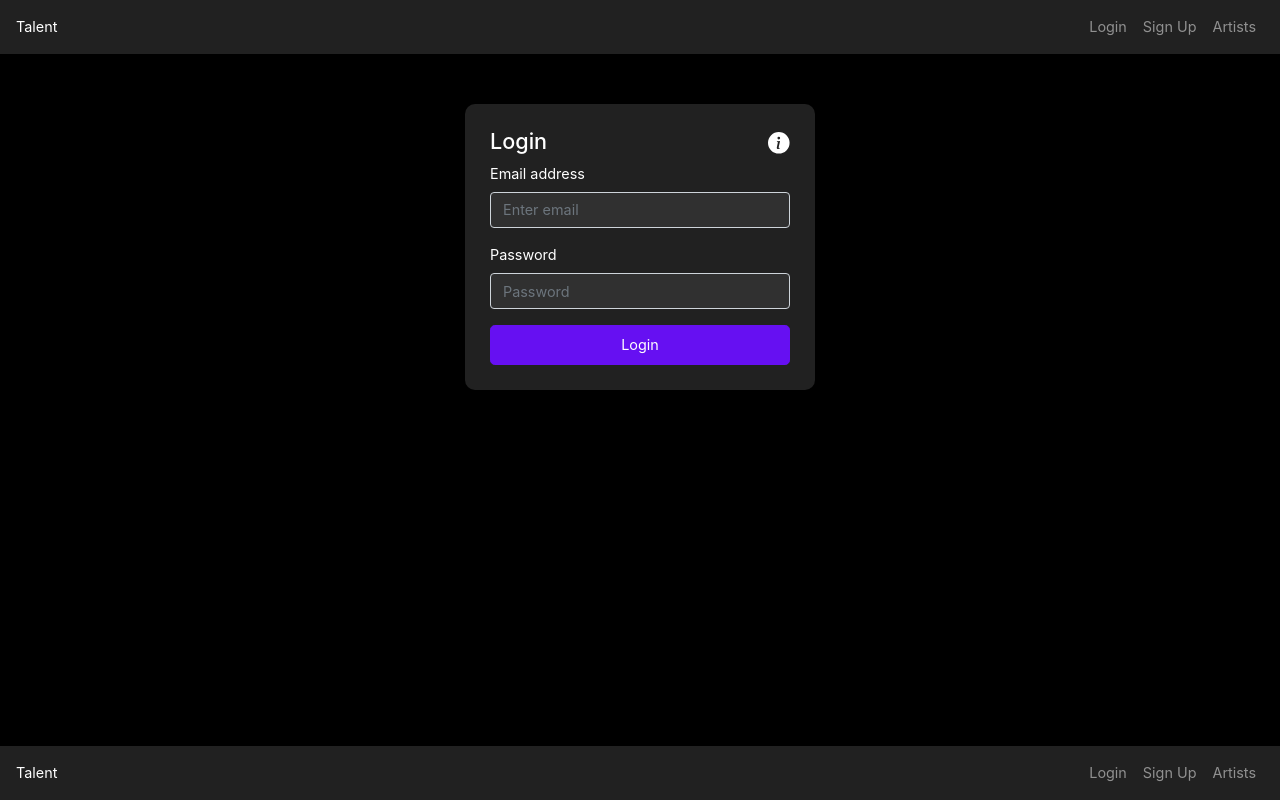
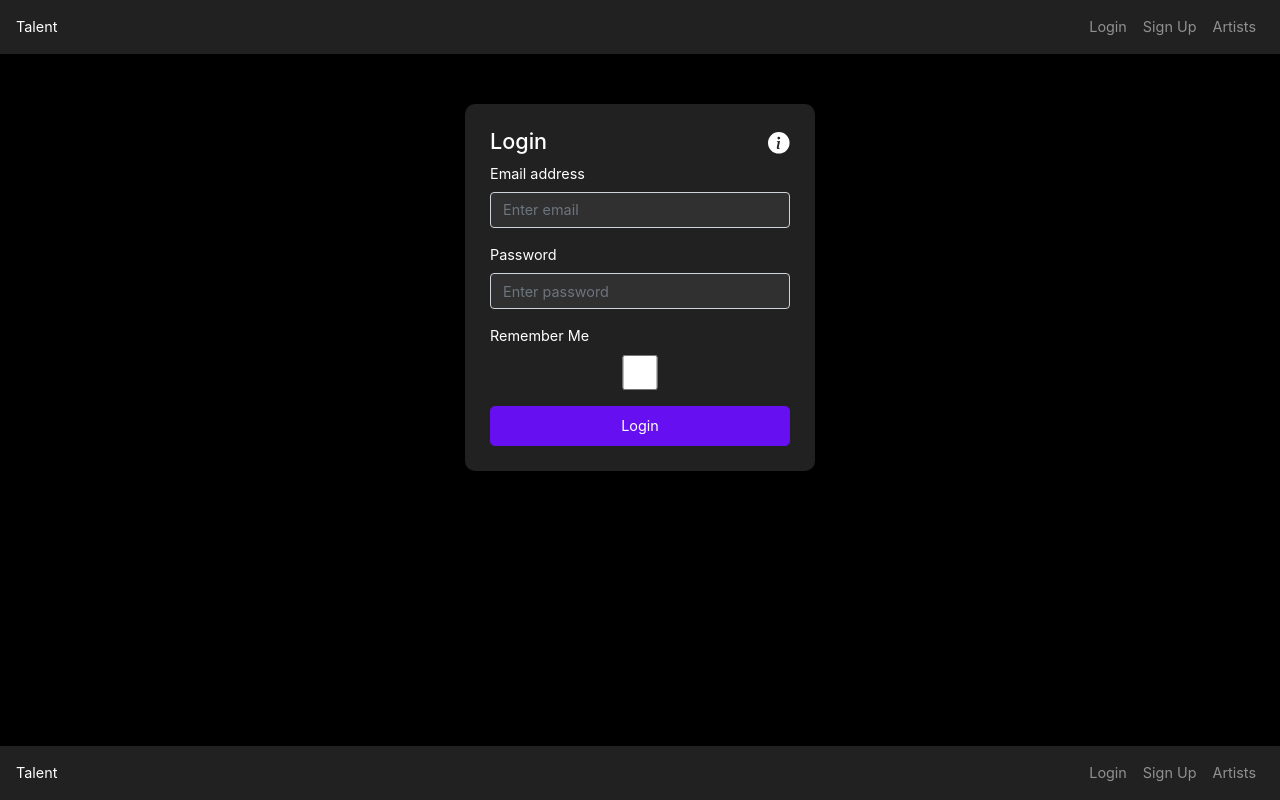
Before and after one commit to DriftingDev/talent, a React (Create React App) app in the folder src/client/: page / in a window 1280 px wide. Built offline with nearby package versions, Linux system fonts and the light colour scheme.

Commit message:
update login component with formik

```diff
--- a/src/client/src/components/auth/Login.js
+++ b/src/client/src/components/auth/Login.js
@@ -1,86 +1,118 @@
-import { useState,useContext, useEffect } from 'react';
+import { useContext } from 'react';
 //Bootstrap
 import Form from 'react-bootstrap/Form';
 import Button from 'react-bootstrap/Button';
 import 'bootstrap/dist/css/bootstrap.min.css';
 //Formik & Yup
-// import { Formik, Form as BaseForm } from 'formik';
-// import { object, string } from 'yup';
+import { Formik, Form as BaseForm } from 'formik';
+import { object, string } from 'yup';
 //Custom Component
 import WelcomeModal from './WelcomeModal';
-import axios from 'axios';
 import { CurrentUserContext } from '../../store/currentUser'
 
 function Login() {
-  const [email, setEmail] = useState('');
-  const [password, setPassword] = useState('');
-  const [error, setError] = useState(null);
+  // const [email, setEmail] = useState('');
+  // const [password, setPassword] = useState('');
+  // const [error, setError] = useState(null);
 
   const {state, dispatch} = useContext(CurrentUserContext)
 
 
-  const data = {
-    email: email,
-    password: password,
-  };
+  // const data = {
+  //   email: email,
+  //   password: password,
+  // };
 
-  const handleSignIn = (e) => {
-    e.preventDefault();
-    // TODO: Update url to be env variable `{ENV[URL]}/auth/login
-    axios
-      .post('http://localhost:3010/auth/login', data)
-      .then(function (response) {
-        console.log(response);
-        // TODO: Store token locally. Need to do some reaserch into where this should be stored.
-        localStorage.setItem('token', JSON.stringify(response));
+  // const handleSignIn = (e) => {
+  //   e.preventDefault();
+  //   // TODO: Update url to be env variable `{ENV[URL]}/auth/login
+  //   axios
+  //     .post('http://localhost:3010/auth/login', data)
+  //     .then(function (response) {
+  //       console.log(response);
+  //       // TODO: Store token locally. Need to do some reaserch into where this should be stored.
+  //       localStorage.setItem('token', JSON.stringify(response));
 
+  //     })
+  //     .catch(function (error) {
+  //       console.log(error);
+  //       // TODO: Handle your errors appropriately. Use the error statuses to display different errors
+  //       if (error.status === 404) {
+  //         setError(`It's broken go somewhere else`);
+  //       }
+  //     });
+  // };
+
+  // const handleEmailChange = (e) => {
+  //   setEmail(e.target.value);
+  // };
+
+  // const handlePasswordChange = (e) => {
+  //   setPassword(e.target.value);
+  // };
+
+  const validationSchema = object({
+    email: string().required("An email is required"),
+    password: string().required("A password is required"),
   })
-      .catch(function (error) {
-        console.log(error);
-        // TODO: Handle your errors appropriately. Use the error statuses to display different errors
-        if (error.status === 404) {
-          setError(`It's broken go somewhere else`);
-        }
-      });
-  };
-
-  const handleEmailChange = (e) => {
-    setEmail(e.target.value);
-  };
-
-  const handlePasswordChange = (e) => {
-    setPassword(e.target.value);
-  };
 
   return (
-    <Form className='login-form'>
-      {error && <p>{error}</p>}
+    <Formik
+      initialValues={{
+        email: '',
+        password: '',
+        rememberMe: false
+      }}
+      validationSchema={validationSchema}
+      onSubmit={(values) => {
+        console.log('submitted values', values)
+    }}
+    >
+      {({getFieldProps, errors, touched}) => (
+
+      <BaseForm className='login-form'>
         <div className='d-flex'>
           <h4>Login</h4>
           <h4 className='ml-auto'>
             <WelcomeModal />
           </h4>
         </div>
-      <Form.Group controlId='formBasic'>
+        <Form.Group controlId='email'>
           <Form.Label>Email address</Form.Label>
           <Form.Control
-          type='email'
+            {...getFieldProps("email")}
             placeholder='Enter email'
-          value={email}
-          onChange={handleEmailChange}
+            isInvalid={
+              touched.email &&
+              !!errors.email
+            }
           />
+          <Form.Control.Feedback type="invalid">
+            {errors.email}
+          </Form.Control.Feedback>
         </Form.Group>
-      <Form.Group controlId='formBasicPassword'>
+        <Form.Group controlId='password'>
           <Form.Label>Password</Form.Label>
           <Form.Control
-          type='password'
-          placeholder='Password'
-          value={password}
-          onChange={handlePasswordChange}
+            {...getFieldProps("password")}
+            placeholder='Enter password'
+            isInvalid={
+              touched.password &&
+              !!errors.password
+            }
+          />
+          <Form.Control.Feedback type="invalid">
+            {errors.password}
+          </Form.Control.Feedback>
+        </Form.Group>
+        <Form.Group controlId='rememberMe'>
+          <Form.Label>Remember Me</Form.Label>
+          <Form.Control
+            type='checkbox'
+            {...getFieldProps("rememberMe")}
           />
         </Form.Group>
         <Button
-        onClick={handleSignIn}
           variant='primary'
           size='lg'
           type='submit'
@@ -88,7 +120,9 @@ function Login() {
         >
           Login
         </Button>
-    </Form>
+      </BaseForm>
+      )}
+      </Formik>
   );
 }
 
```
Lines whose indentation alone changed are shown as unchanged.
